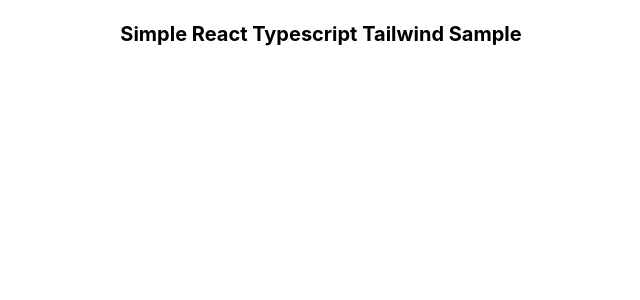
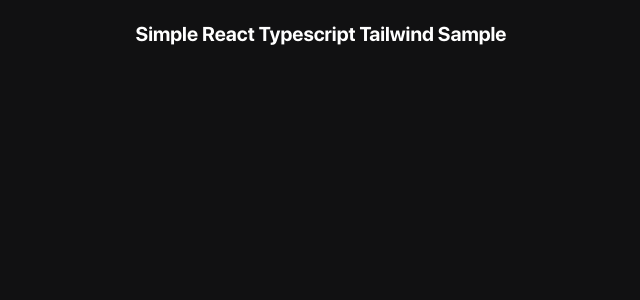
Before and after one commit to Credit-is-First/defi-pool-vc, a React (Create React App) app: page / in a window 1280 px wide. Shown: the top 300 px of the page, without its empty margins (319-959 px from the left). Built offline with nearby package versions, Linux system fonts and the light colour scheme.

Commit message:
Add global style

```diff
--- a/src/index.css
+++ b/src/index.css
@@ -2,10 +2,39 @@
 @tailwind components;
 @tailwind utilities;
 
+@font-face {
+  font-family: 'SF Pro Display';
+  src: url('./assets/fonts/SFPRODISPLAYREGULAR.OTF') format('truetype');
+  font-weight: normal;
+  font-style: normal;
+}
+
+@font-face {
+  font-family: 'SF Pro Display';
+  src: url('./assets/fonts/SFPRODISPLAYLIGHTITALIC.OTF') format('truetype');
+  font-weight: normal;
+  font-style: italic;
+}
+
+@font-face {
+  font-family: 'SF Pro Display';
+  src: url('./assets/fonts/SFPRODISPLAYBOLD.OTF') format('truetype');
+  font-weight: bold;
+  font-style: normal;
+}
+
+@font-face {
+  font-family: 'SF Pro Display';
+  src: url('./assets/fonts/SFPRODISPLAYSEMIBOLDITALIC.OTF') format('truetype');
+  font-weight: bold;
+  font-style: italic;
+}
+
 body {
   margin: 0;
-  font-family: -apple-system, BlinkMacSystemFont, 'Segoe UI', 'Roboto', 'Oxygen', 'Ubuntu',
-    'Cantarell', 'Fira Sans', 'Droid Sans', 'Helvetica Neue', sans-serif;
+  background-color: var(--bg-color);
+  color: var(--text-color);
+  font-family: SF Pro Display;
   -webkit-font-smoothing: antialiased;
   -moz-osx-font-smoothing: grayscale;
 }
@@ -13,3 +42,100 @@
 code {
   font-family: source-code-pro, Menlo, Monaco, Consolas, 'Courier New', monospace;
 }
+
+* {
+  line-height: normal;
+}
+
+:root {
+  --accent: #0fcfff;
+  --bg-color: #111112;
+  --text-color: #ffffff;
+  --gradient: linear-gradient(
+    93.09deg,
+    rgba(2, 164, 255, 0.3) 10.09%,
+    rgba(3, 203, 255, 0.45) 38.26%,
+    rgba(14, 201, 255, 0.86) 68.96%,
+    #02cfff 94.18%
+  );
+}
+
+body {
+  font-size: 20px;
+}
+
+h1,
+h2 {
+  font-size: 60px;
+  line-height: 103.8%;
+}
+
+h3 {
+  font-size: 50px;
+}
+
+h4 {
+  font-size: 40px;
+}
+
+h5 {
+  font-size: 20px;
+}
+
+.big-text {
+  font-size: 30px;
+}
+
+.ul-text {
+  font-size: 24px;
+}
+
+nav {
+  font-size: 16px;
+  line-height: 19.09px;
+  font-weight: 700;
+}
+
+.mini-text {
+  font-size: 14px;
+}
+
+.text-secondary {
+  color: #575757;
+}
+
+.primary-btn {
+  --b: 3px;
+  padding: calc(var(--b) * 2);
+  border-radius: 200px;
+  position: relative;
+  z-index: 0;
+  cursor: pointer;
+}
+.primary-btn:hover {
+  box-shadow: 0px 0px 10px 0px rgba(2, 164, 255, 0.5);
+}
+.primary-btn:before {
+  content: '';
+  position: absolute;
+  z-index: -1;
+  inset: 0;
+  padding: var(--b);
+  border-radius: inherit;
+  background: var(--gradient);
+  -webkit-mask:
+    linear-gradient(#fff 0 0) content-box,
+    linear-gradient(#fff 0 0);
+  mask:
+    linear-gradient(#fff 0 0) content-box,
+    linear-gradient(#fff 0 0);
+  -webkit-mask-composite: xor;
+  mask-composite: exclude;
+}
+
+.gradient-text {
+  background: var(--gradient);
+  background-clip: text;
+  -webkit-background-clip: text;
+  -webkit-text-fill-color: transparent;
+}
```
